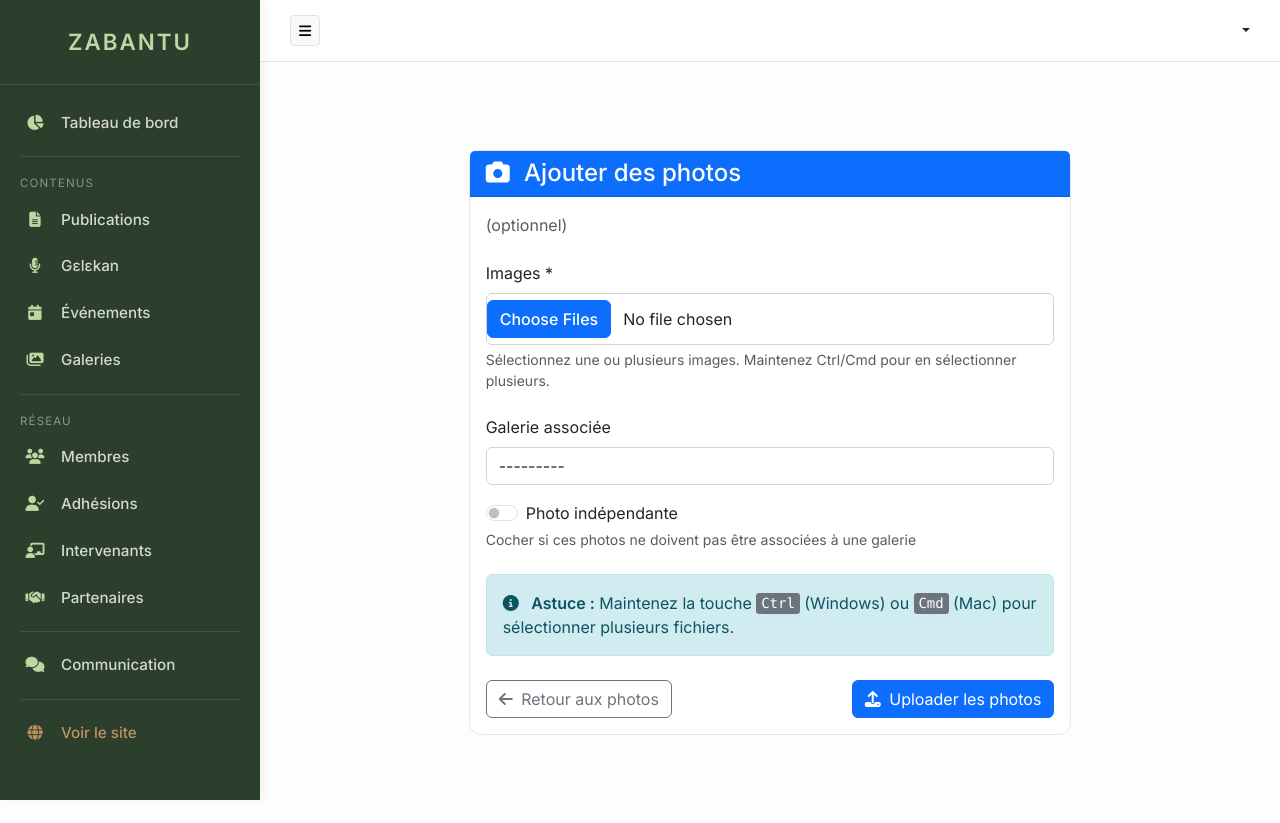
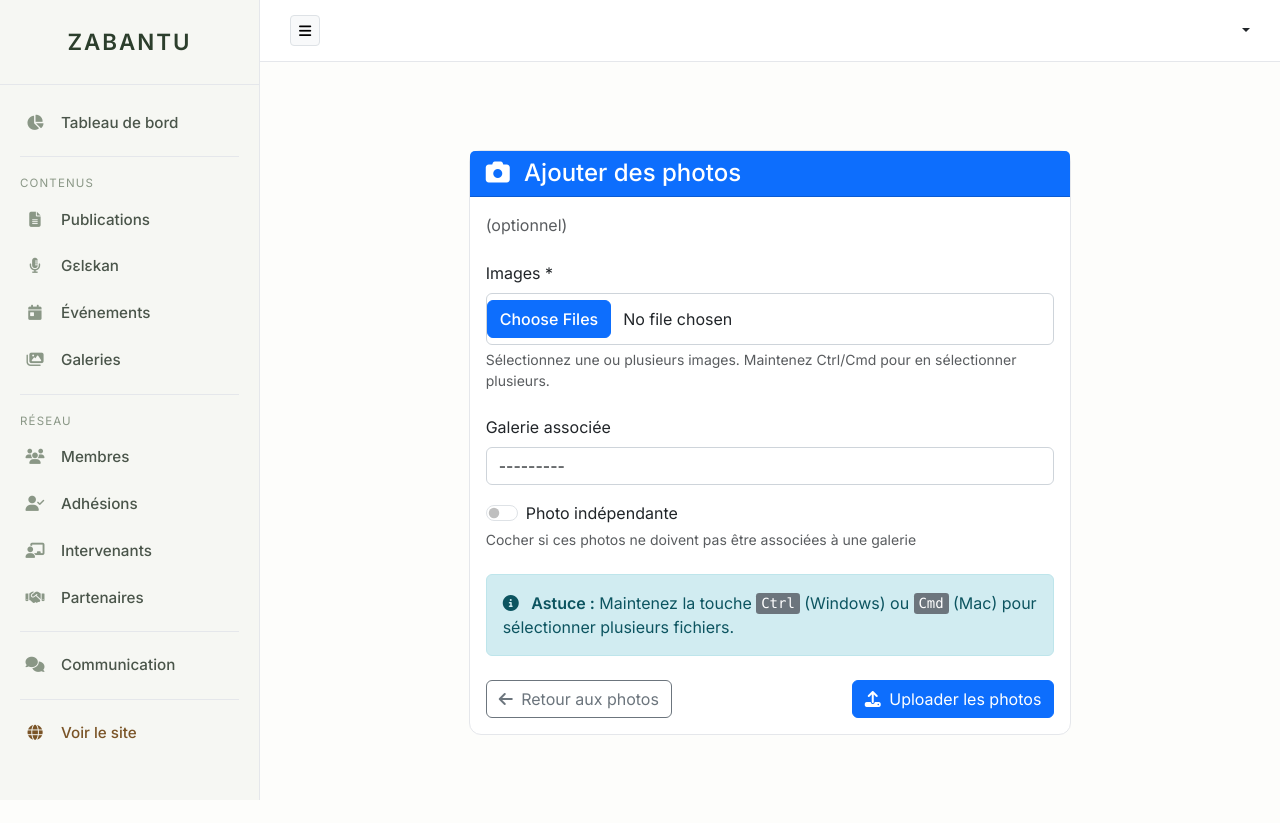
Before and after one commit to dmaiga/zabantu, a Django app: page /gallery/photos/creer/ in a window 1280 px wide. Run offline with Django 5.2, Linux system fonts and the light colour scheme; the visitor is signed in with stand-in values (Sample User, id 1); data that the repository does not hold is empty; parts of the project's set-up code (start-up, migrations or seed data) failed here and were passed over.

Commit message:
Backoffice : barre latérale claire et reposante à la place du vert foncé

```diff
--- a/users/templates/base.html
+++ b/users/templates/base.html
@@ -23,9 +23,9 @@
 
             /* Variables Layout */
             --sidebar-width: 260px;
-            --sidebar-bg: var(--zabantu-dark);
-            --sidebar-color: rgba(255, 255, 255, 0.8);
-            --sidebar-active-bg: var(--zabantu-primary);
+            --sidebar-bg: #f6f7f3;
+            --sidebar-color: #4a554a;
+            --sidebar-active-bg: #e6ecdf;
             --main-bg: #fdfdfb;
             --border-color: #e5e7eb;
         }
@@ -59,16 +59,16 @@
             z-index: 1030;
             display: flex;
             flex-direction: column;
-            box-shadow: 4px 0 10px rgba(0,0,0,0.05);
+            border-right: 1px solid var(--border-color);
         }
 
         .sidebar-header {
             padding: 25px 20px;
             font-weight: 800;
             font-size: 1.4rem;
-            color: var(--zabantu-accent);
+            color: var(--zabantu-dark);
             letter-spacing: 2px;
-            border-bottom: 1px solid rgba(255,255,255,0.1);
+            border-bottom: 1px solid var(--border-color);
             text-align: center;
             flex-shrink: 0; /* Garder le header fixe */
         }
@@ -91,28 +91,29 @@
         }
 
         #sidebar ul li a:hover {
-            background: rgba(255, 255, 255, 0.05);
-            color: #ffffff;
+            background: rgba(44, 62, 44, 0.05);
+            color: var(--zabantu-dark);
         }
 
         #sidebar ul li.active > a {
-            color: #ffffff;
+            color: var(--zabantu-dark);
+            font-weight: 600;
             background: var(--sidebar-active-bg);
-            border-left: 4px solid var(--zabantu-secondary);
+            border-left: 4px solid var(--zabantu-primary);
         }
 
         #sidebar ul li a i {
             margin-right: 12px;
             width: 20px;
             text-align: center;
-            color: var(--zabantu-accent);
+            color: #8a9786;
         }
 
-        #sidebar ul li.active a i { color: #ffffff; }
+        #sidebar ul li.active a i { color: var(--zabantu-primary); }
 
-        .sidebar-group { padding: .5rem 1.25rem .25rem; font-size: .72rem; letter-spacing: .1em; text-transform: uppercase; color: rgba(255,255,255,.45); }
+        .sidebar-group { padding: .5rem 1.25rem .25rem; font-size: .72rem; letter-spacing: .1em; text-transform: uppercase; color: #8a9786; }
         hr.sidebar-divider {
-            border-top: 1px solid rgba(255,255,255,0.1);
+            border-top: 1px solid var(--border-color);
             margin: 10px 20px;
             opacity: 1;
         }
@@ -247,8 +248,8 @@
 
                     <hr class="sidebar-divider">
                     <li>
-                        <a href="{% url 'home' %}" target="_blank" style="color: var(--zabantu-secondary);">
-                            <i class="fas fa-globe" style="color: var(--zabantu-secondary);"></i> Voir le site
+                        <a href="{% url 'home' %}" target="_blank" style="color: #7a5427;">
+                            <i class="fas fa-globe" style="color: #7a5427;"></i> Voir le site
                         </a>
                     </li>
                 </ul>
```
